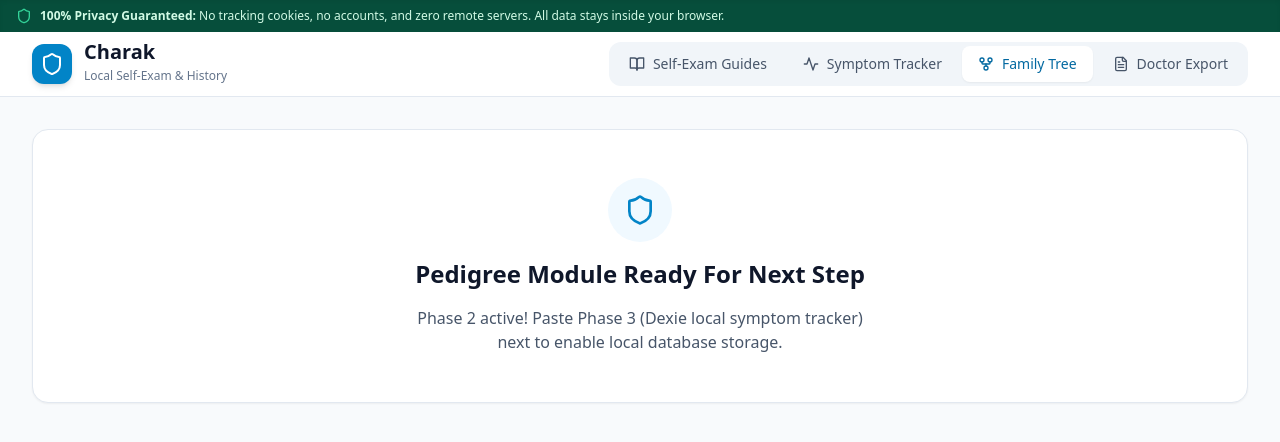
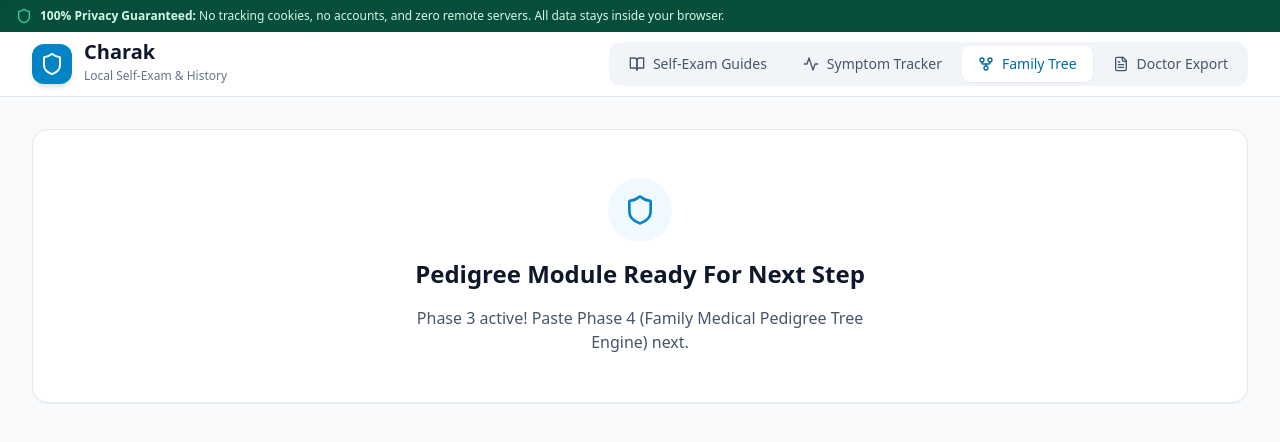
Before and after one commit to LOGELF/charak, a React (Vite) app: page / in a window 1280 px wide. Both pictures are taken after a click on the button "Family Tree". Shown: the top 442 px of the page. Built offline with nearby package versions, Linux system fonts and the light colour scheme.

Commit message:
Update symptom tracker and module readiness messages

```diff
--- a/src/App.jsx
+++ b/src/App.jsx
@@ -147,15 +147,18 @@ export default function App() {
         {/* Render Self-Exam Organ Guides */}
 {activeTab === 'guides' && <OrganGuides />}
 
+{/* Render Local Symptom Tracker */}
+{activeTab === 'tracker' && <SymptomTracker />}
+
 {/* Modules Coming Next */}
-        {activeTab !== 'landing' && activeTab !== 'guides' && (
+{activeTab !== 'landing' && activeTab !== 'guides' && activeTab !== 'tracker' && (
   <div className="bg-white border border-slate-200 rounded-2xl p-12 text-center space-y-4 shadow-sm">
     <div className="inline-flex p-4 rounded-full bg-sky-50 text-sky-600">
       <Shield className="w-8 h-8" />
     </div>
     <h3 className="text-2xl font-bold text-slate-900 capitalize">{activeTab} Module Ready For Next Step</h3>
     <p className="text-slate-600 max-w-md mx-auto">
-              Phase 2 active! Paste Phase 3 (Dexie local symptom tracker) next to enable local database storage.
+      Phase 3 active! Paste Phase 4 (Family Medical Pedigree Tree Engine) next.
     </p>
   </div>
 )}
```
Lines whose indentation alone changed are shown as unchanged.
